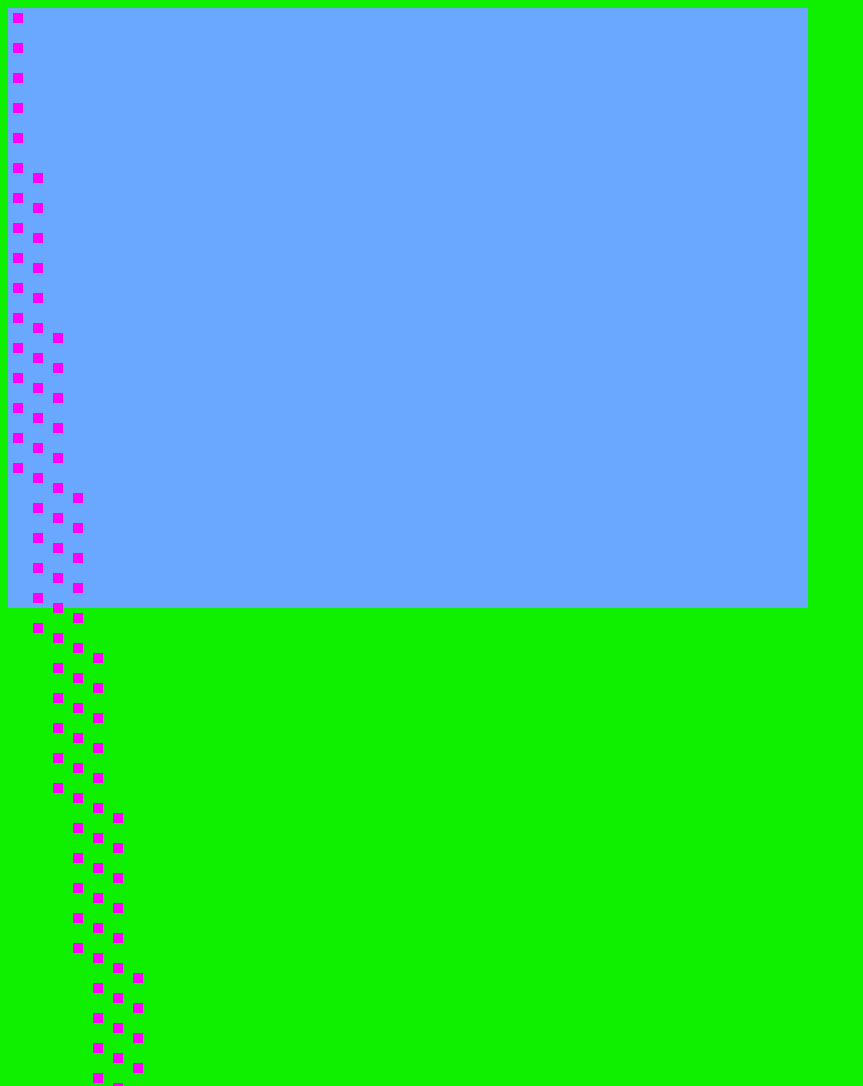
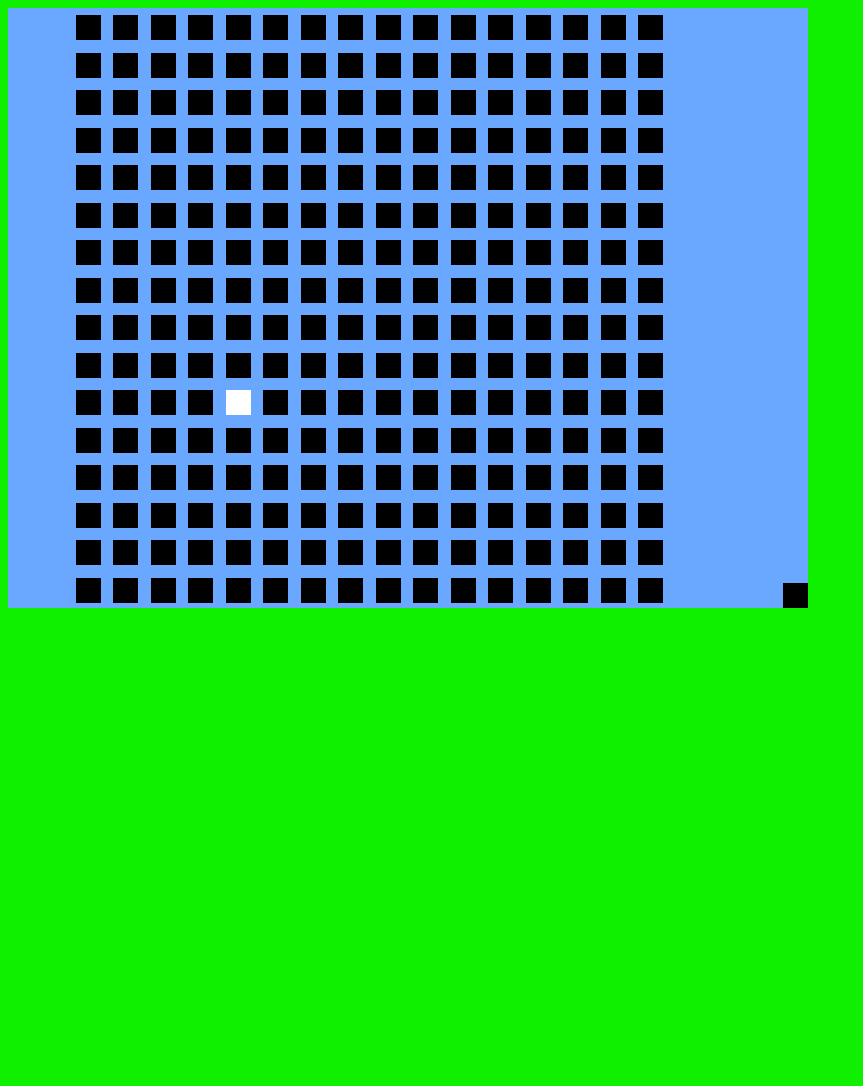
Before and after one commit to MicrotonalGrid/MicrotonalGrid, a plain HTML site: page index.html in a window 1280 px wide. Shown: the top 1086 px of the page, without its empty margins (0-863 px from the left). After the commit the page ends 800 px from the top, so only its background shows below. Drawn offline with Linux system fonts and the light colour scheme.

Commit message:
Fixed grid, starting work on polyphonic synth

```diff
--- a/colours.css
+++ b/colours.css
@@ -5,17 +5,25 @@ body
 
 #matrix
 {
+	position: relative;
 	background:#6aa8ff;
 	width: 800px;
 	height: 600px;
 
 }
 
-.matrixButton
+.matrixButtOn
 {
-	background:#FF00FF;
-	width:10px;
-	height:10px;
-	position:relative;
+	background:#FFFFFF;
+	width:25px;
+	height:25px;
+	position:absolute;
+}
 
+.matrixButtOff
+{
+	background:#000000;
+	width:25px;
+	height:25px;
+	position:absolute;
 }
--- /dev/null
+++ b/grid.js
@@ -0,0 +1,52 @@
+
+function onMouseClick(event)
+{
+  if(this.className == 'matrixButtOff')
+  {
+    this.className = 'matrixButtOn';
+  }
+  else
+  {
+    this.className = 'matrixButtOff';
+  }
+  console.log(this);
+}
+
+
+function onMouseOver(event)
+{
+  if(event.buttons>0)
+  {
+    if(this.className == 'matrixButtOff')
+    {
+      this.className = 'matrixButtOn';
+    }
+    else
+    {
+      this.className = 'matrixButtOff';
+    }
+
+  }
+}
+
+function createGrid(buttons)
+{
+  for (var j = 0; j < 16 ; j++)
+  {
+    buttons.push(new Array);
+
+    for (var i = 0; i < 16 ; i++)
+    {
+
+      buttons[j].push(document.createElement("div"));
+      buttons[j][i].style.bottom = (i * 37.5) + 5.5;
+      buttons[j][i].style.right = (700- (j * 37.5) + 7.5);
+
+      buttons[j][i].id = "button"+i+j;
+      buttons[j][i].className = "matrixButtOff";
+      buttons[j][i].addEventListener('mouseover',onMouseOver, false);
+      buttons[j][i].addEventListener('mousedown',onMouseClick, false);
+      document.getElementById("matrix").appendChild(buttons[j][i]);
+    }
+  }
+}
--- a/index.html
+++ b/index.html
@@ -6,6 +6,8 @@
 	<body>
 		<!--<canvas id="matrix" width ="800" height = "600"></canvas>-->
 		<div id="matrix"></div>
+		<script src="grid.js"></script>
 		<script src="main.js"></script>
+
 	</body>
 </html>
--- a/main.js
+++ b/main.js
@@ -1,63 +1,45 @@
-var AudioContext = window.AudioContext || window.webkitAudioContext;
-var audioCtx = new AudioContext();
-var osc = audioCtx.createOscillator();
-//osc.start();
 
-osc.connect(audioCtx.destination);
+let onOff = document.createElement("div");
+onOff.style.bottom = 0;
+onOff.style.right =0;
+onOff.className = "matrixButtOff";
+onOff.addEventListener('click',unmute, false);
+document.getElementById("matrix").appendChild(onOff);
+let virgin = true;
+
+
+let AudioContext = window.AudioContext || window.webkitAudioContext;
+let audioCtx = new AudioContext();
+let oscArray = new Array;
+
+for(var i = 0; i<16 ; i++)
+{
+  oscArray.push(audioCtx.createOscillator());
+  //let osc = audioCtx.createOscillator();
+}
 
 let buttons = new Array;
+createGrid(buttons);
 
-for (var j = 0; j < 16 ; j++)
+buttons[4][5].className = 'matrixButtOn';
+
+function unmute(event)
 {
-	buttons.push(new Array);
+  if(virgin ===true)
+  {
+    osc.start();
+    virgin = false;
+  }
+  if(this.className == 'matrixButtOff')
+  {
+    this.className = 'matrixButtOn';
+    osc.connect(audioCtx.destination);
 
-	for (var i = 0; i < 16 ; i++)
-	{
+  }
+  else
+  {
+    this.className = 'matrixButtOff';
 
-        buttons[j].push(document.createElement("div"));
-
-        let styleText1 = "transform:translate(" + i*100 +"px, " + j*10 + "px)";
-       let styleText12 = "top:" + j*10 + "px; left:" + i*10 + "px";
-        ////console.log(styleText1);
-       // console.log("transform:translate(" + 10 + "px, " + 10 +"px)");
-
-        ///buttons[j][i].cssText=styleText12; //+ (j * 37.5) + 50 + "px, " + (561- (i * 37.5) + 5) + "px)"; //x coord
-       // buttons[j][i].cssText += (561- (i * 37.5) + 5) + "px)";
-        //buttons[j][i].cssText= styleText12;
-        buttons[j][i].style.top = (i * 20) + 5;
-        buttons[j][i].style.left = (j * 20) + 5;
-		buttons[j][i].id = "button"+i+j;
-		buttons[j][i].className = "matrixButton";
-		document.getElementById("matrix").appendChild(buttons[j][i]);
-	}
+    osc.disconnect(audioCtx.destination);
+  }
 }
-/*
-
-
-let square1 = document.createElement("div");
-
-square1.id = "lol'";
-square1.className = "matrixButton";
-square1.style.cssText="transform:translate(" + 10 + "px, " + 10 +"px)";
-
- document.getElementById("matrix").appendChild(square1);*/
-
-
-/*
- reference grid loop
-	for (var j:int = 0; j < 16 ; j++)
-			{
-				buttons.push(new Vector.<soundButton>);
-
-				for (var i:int = 0; i < 16 ; i++)
-				{
-
-					buttons[j].push(new soundButton());
-					buttons[j][i].y = (561- (i * 37.5) + 5);
-					buttons[j][i].x  = (j * 37.5) + 50;
-					buttons[j][i].visible = true;
-					buttons[j][i].alpha = 0.5
-					this.addChild(buttons[j][i]);
-                }
-            }
-				*/
```
